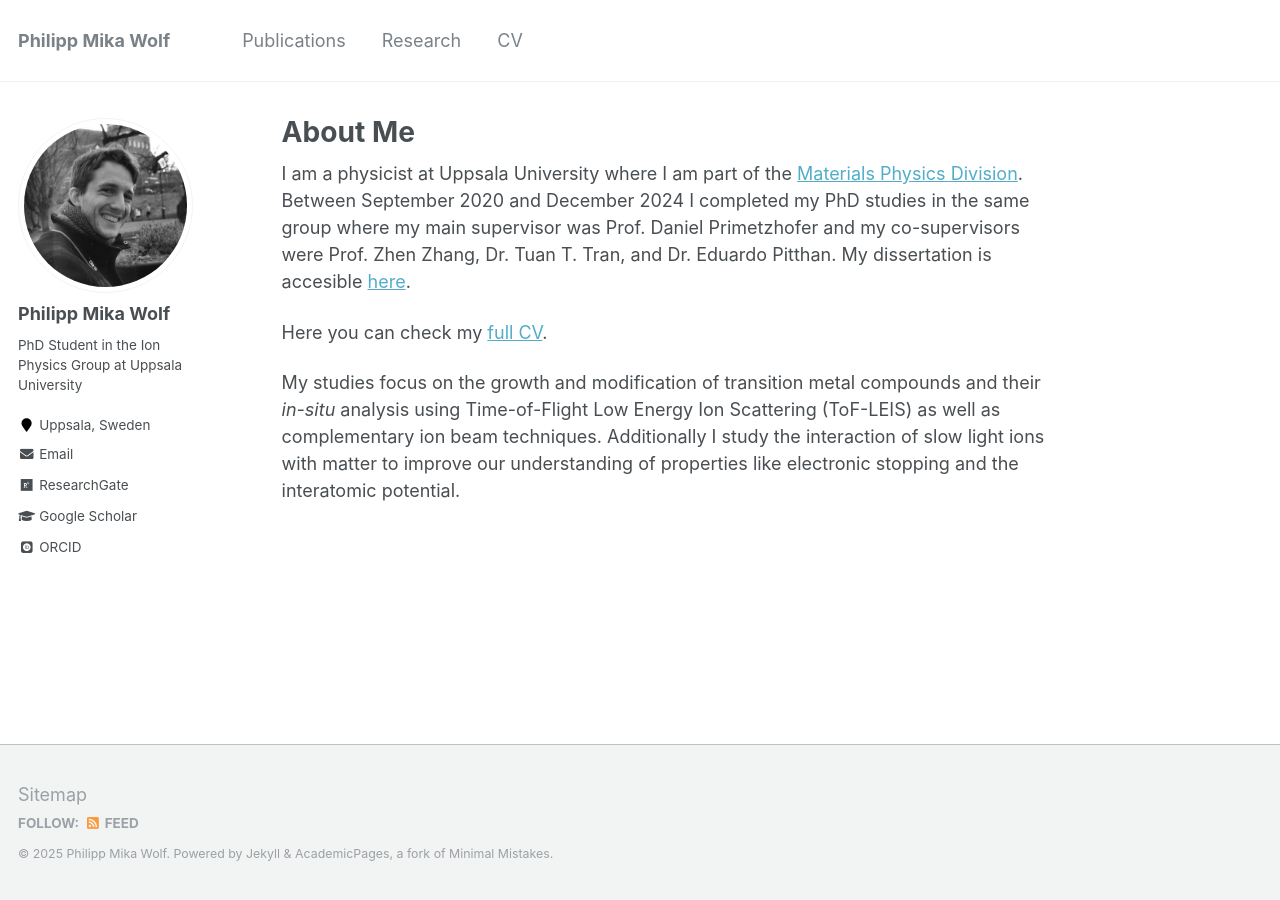
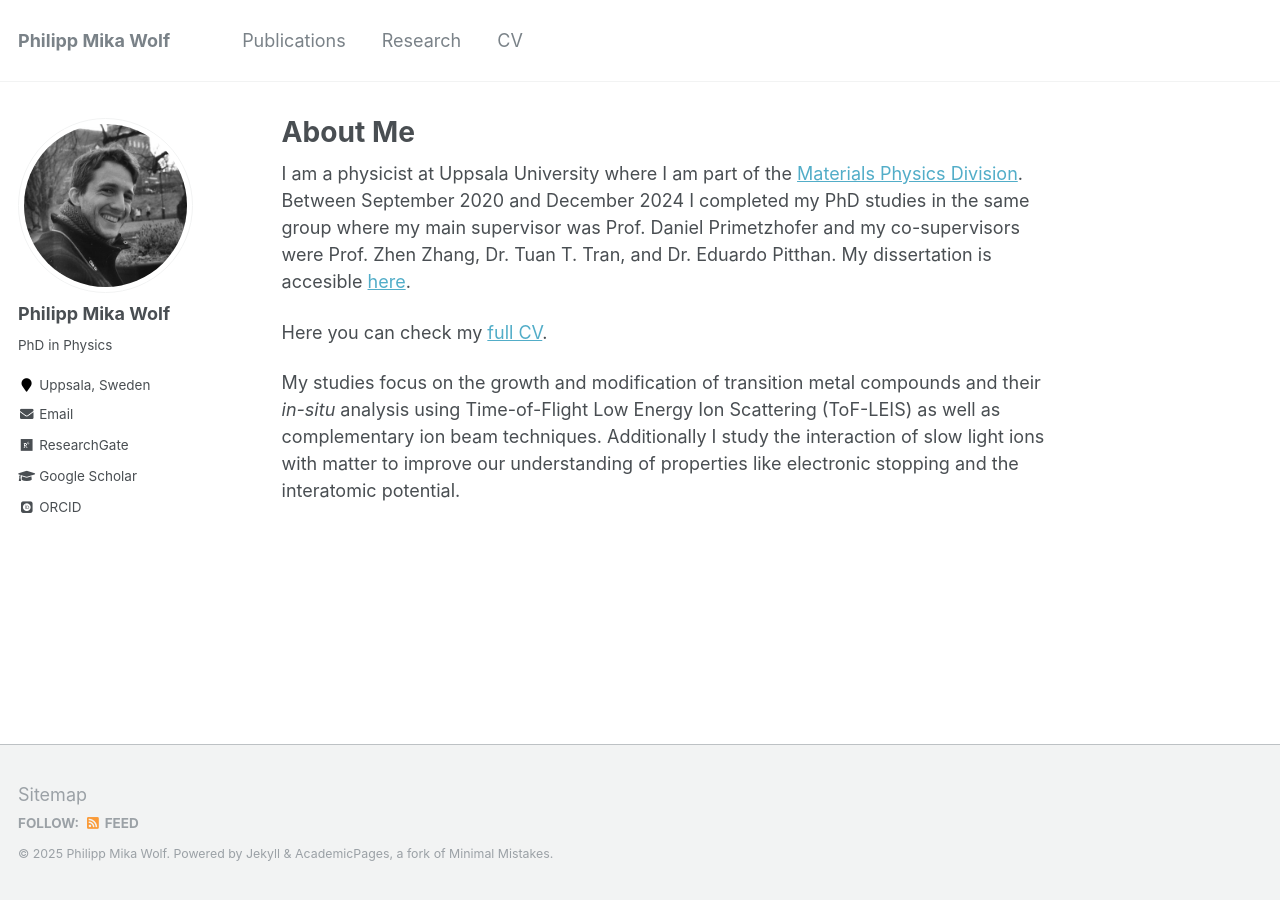
Before and after one commit to philipp-mika-wolf/philipp-mika-wolf.github.io, a Jekyll site: the page built from _pages/about.md, in a window 1280 px wide. Built offline with Jekyll 4.4.1, drawn with Linux system fonts in a browser that asks for light colours; some web fonts are replaced.

Commit message:
Update _config.yml
Changed Phd student to phd

```diff
--- a/_config.yml
+++ b/_config.yml
@@ -82,7 +82,7 @@ analytics:
 author:
   name             : "Philipp Mika Wolf"
   avatar           : "me.jpg" #"profile.png"
-  bio              : "PhD Student in the Ion Physics Group at Uppsala University"
+  bio              : "PhD in Physics"
   location         : "Uppsala, Sweden"
   employer         : #"Uppsala University"
   pubmed           :
```
